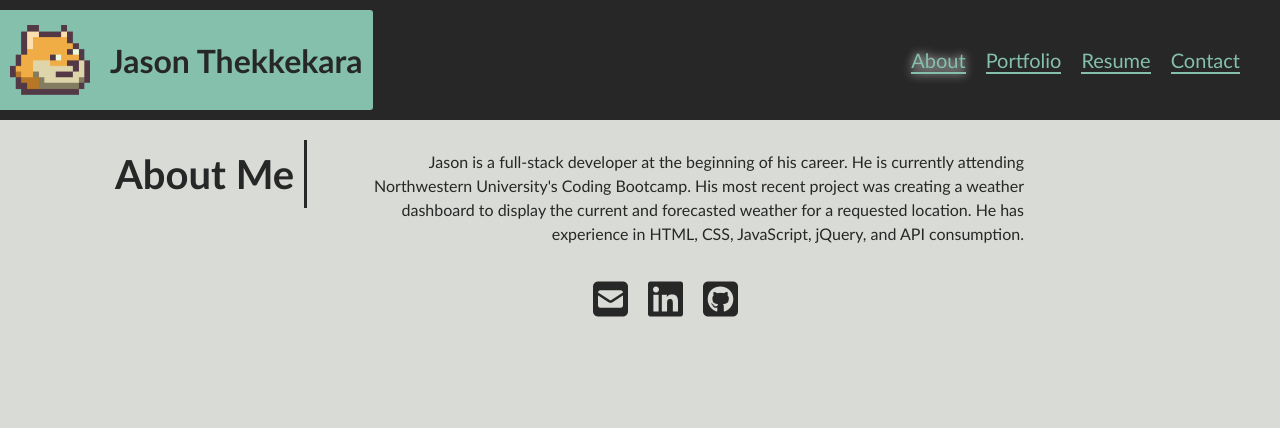
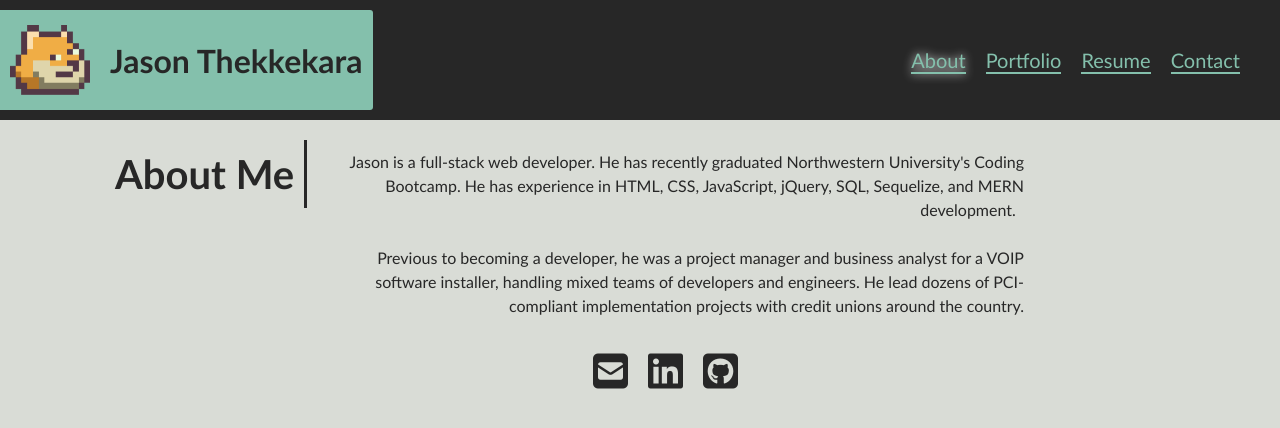
Before and after one commit to jathek/react-portfolio, a React (Create React App) app: page / in a window 1280 px wide. Shown: the top 428 px of the page. Built offline with nearby package versions, Linux system fonts and the light colour scheme.

Commit message:
move about blurb into separate import

```diff
--- a/src/App.css
+++ b/src/App.css
@@ -164,6 +164,10 @@ main > section > p {
   line-height: 1.5;
 }
 
+section#about_me p {
+  white-space: pre-wrap;
+}
+
 /* work cards */
 .workflex {
   flex: 0 0 90%;
--- /dev/null
+++ b/src/data/about.js
@@ -0,0 +1,4 @@
+const about =
+  "Jason is a full-stack web developer. He has recently graduated Northwestern University's Coding Bootcamp. He has experience in HTML, CSS, JavaScript, jQuery, SQL, Sequelize, and MERN development.\
+  \n\nPrevious to becoming a developer, he was a project manager and business analyst for a VOIP software installer, handling mixed teams of developers and engineers. He lead dozens of PCI-compliant implementation projects with credit unions around the country.";
+export default about;
--- a/src/pages/About.js
+++ b/src/pages/About.js
@@ -1,15 +1,12 @@
 import React from "react";
+import about from "../data/about"
 
 export default function About() {
   return (
     <section id="about_me">
       <h2>About Me</h2>
       <p>
-        Jason is a full-stack developer at the beginning of his career. He is
-        currently attending Northwestern University's Coding Bootcamp. His most
-        recent project was creating a weather dashboard to display the current
-        and forecasted weather for a requested location. He has experience in
-        HTML, CSS, JavaScript, jQuery, and API consumption.
+        {about}
       </p>
     </section>
   );
```
